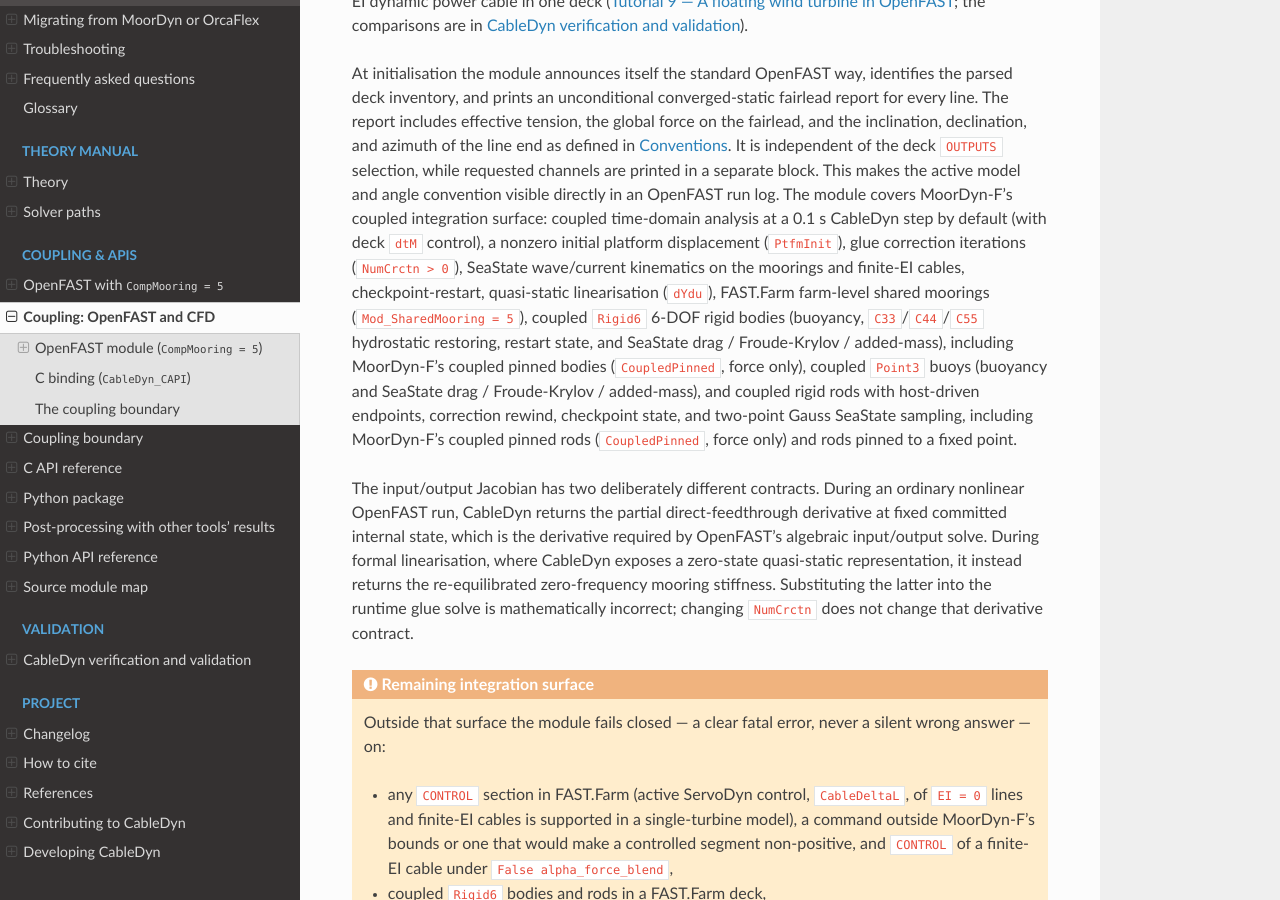
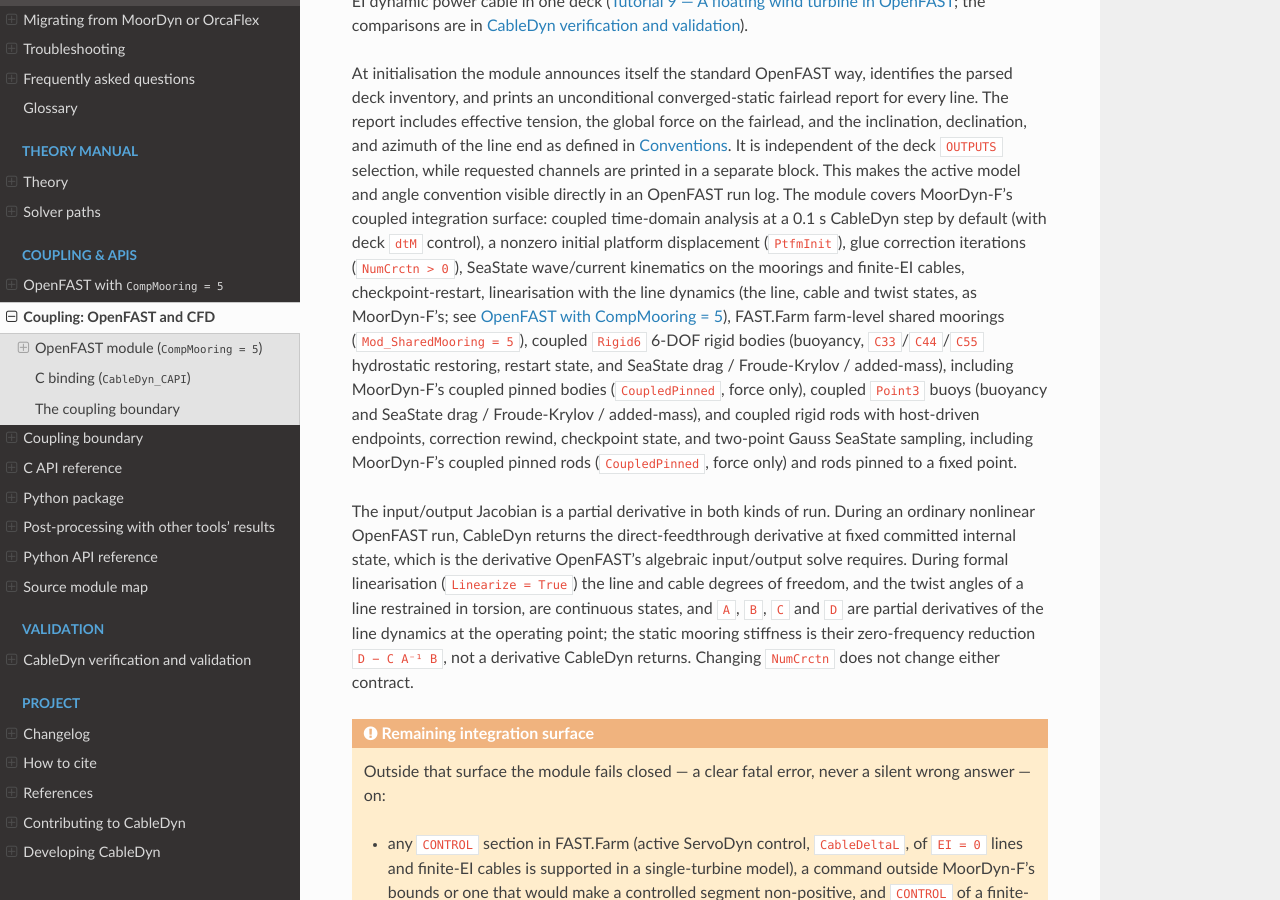
Before and after one commit to SMI-Lab-Inha/CableDyn, a Sphinx documentation site: the page built from doc/coupling.rst, in a window 1280 px wide and 900 px high, scrolled down 492 px. Built offline with Sphinx 7.4.7 and the Read the Docs theme 3.1.0, drawn with Linux system fonts in a browser that asks for light colours.

Commit message:
fix(openfast): review of the torsion linearisation
- lin_eval reports a failure to set the torsion end-frame rates by its
  own name, no longer as the cable's acceleration.
- The comments and the CHANGELOG say that in a Linearize run every input
  Jacobian, those of the time march before the linearisation times
  included, steps the coupled-point rotation by 1e-4 rad; a run without
  Linearize keeps 0.1 rad.
- The angle-step comment states what is affine in the twist angles (the
  element twists, torques and their forces at a fixed configuration, also
  under GJ|K) and what is not (their coupling to the configuration).
- The .lin operating-point outputs come from CD_CalcOutput, which keeps
  the committed accelerations and the end-frame rates of the last step's
  turn, while the matrices difference lin_eval with the input's angular
  rates. At a settled operating point (the documented still-water start)
  the two agree; at a moving one they differ by the inertia terms and the
  torsional damping and held-section inertia of the fairlead moment. This
  is documented (lin_eval, doc/openfast.rst) rather than changed: making
  CD_CalcOutput evaluate like lin_eval would change the operating-point
  outputs of every linearised cable, not only of torsion.
- Docs: the turned frame is the coupled (host-driven) end's;
  doc/coupling.rst and doc/coupling_boundary.md no longer describe the
  zero-state quasi-static linearisation removed in #66.
- openfast_lin_torsion.py: ruff clean.

openfast_lin_torsion.py rerun on the rebuilt module: unchanged (twist
modes to the lumped chain 5e-14, GJ/L to 1.5e-14, twisted lazy wave
4.9e-4).

Signed-off-by: Jae Hoon Seo <jaehoon.seo@inha.ac.kr>

```diff
--- a/doc/coupling.rst
+++ b/doc/coupling.rst
@@ -27,7 +27,8 @@
 integration surface: coupled time-domain analysis at a 0.1 s CableDyn step by default (with deck
 ``dtM`` control), a nonzero initial platform displacement (``PtfmInit``), glue correction iterations
 (``NumCrctn > 0``), SeaState wave/current kinematics on the moorings and finite-EI cables,
-checkpoint-restart, quasi-static linearisation (``dYdu``), FAST.Farm farm-level shared moorings
+checkpoint-restart, linearisation with the line dynamics (the line, cable and twist states, as
+MoorDyn-F's; see :doc:`openfast`), FAST.Farm farm-level shared moorings
 (``Mod_SharedMooring = 5``), coupled ``Rigid6`` 6-DOF rigid bodies (buoyancy,
 ``C33``/``C44``/``C55`` hydrostatic restoring, restart state, and SeaState drag / Froude-Krylov /
 added-mass), including MoorDyn-F's coupled pinned bodies (``CoupledPinned``, force only), coupled
@@ -36,12 +37,14 @@
 Gauss SeaState sampling, including MoorDyn-F's coupled pinned rods (``CoupledPinned``, force only)
 and rods pinned to a fixed point.
 
-The input/output Jacobian has two deliberately different contracts. During an ordinary nonlinear
-OpenFAST run, CableDyn returns the partial direct-feedthrough derivative at fixed committed internal
-state, which is the derivative required by OpenFAST's algebraic input/output solve. During formal
-linearisation, where CableDyn exposes a zero-state quasi-static representation, it instead returns
-the re-equilibrated zero-frequency mooring stiffness. Substituting the latter into the runtime glue
-solve is mathematically incorrect; changing ``NumCrctn`` does not change that derivative contract.
+The input/output Jacobian is a partial derivative in both kinds of run. During an ordinary
+nonlinear OpenFAST run, CableDyn returns the direct-feedthrough derivative at fixed committed
+internal state, which is the derivative OpenFAST's algebraic input/output solve requires. During
+formal linearisation (``Linearize = True``) the line and cable degrees of freedom, and the twist
+angles of a line restrained in torsion, are continuous states, and ``A``, ``B``, ``C`` and ``D``
+are partial derivatives of the line dynamics at the operating point; the static mooring stiffness
+is their zero-frequency reduction ``D − C A⁻¹ B``, not a derivative CableDyn returns. Changing
+``NumCrctn`` does not change either contract.
 
 .. admonition:: Remaining integration surface
    :class: warning
```
Also changed, not shown: CHANGELOG.md (+6 -5 lines), VALIDATION.md (+4 -3 lines), doc/coupling_boundary.md (+6 -4 lines), doc/driver_format.md (+3 -3 lines), doc/openfast.rst (+11 -6 lines), 2 other files.
